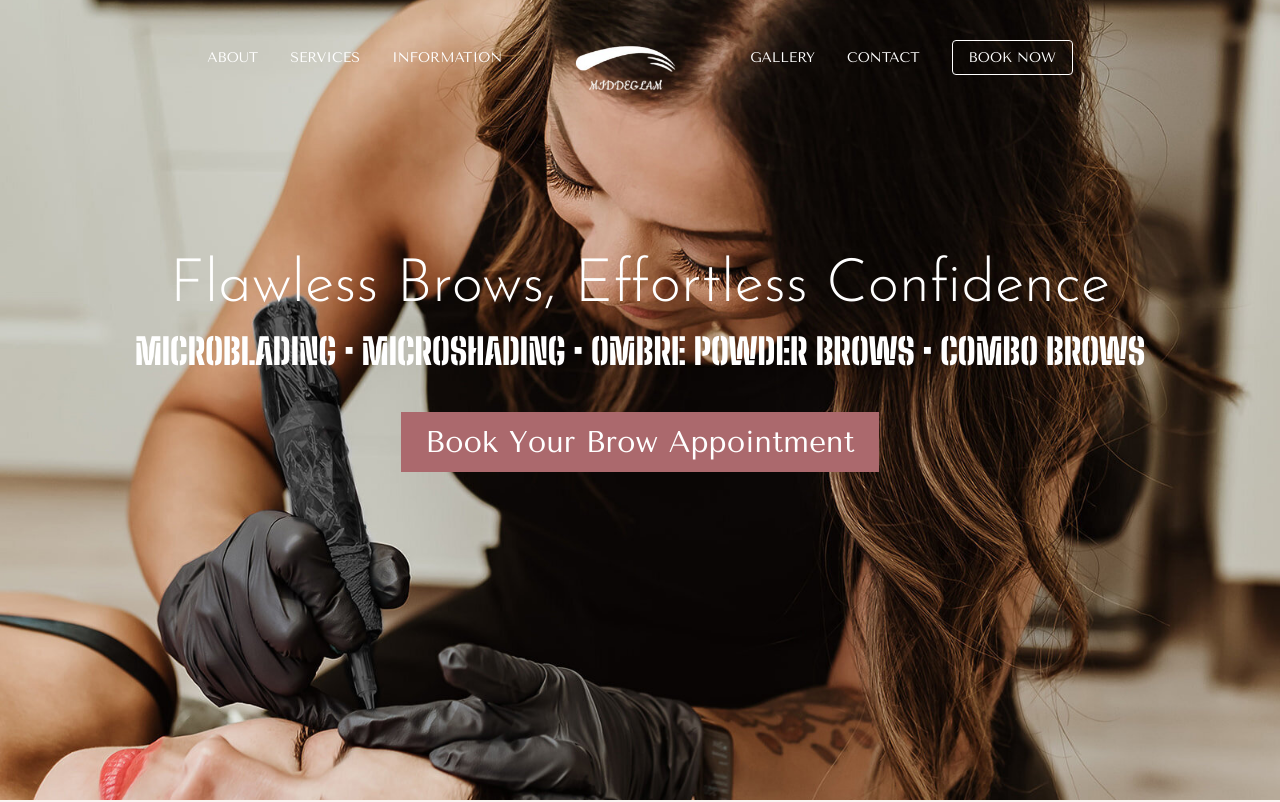
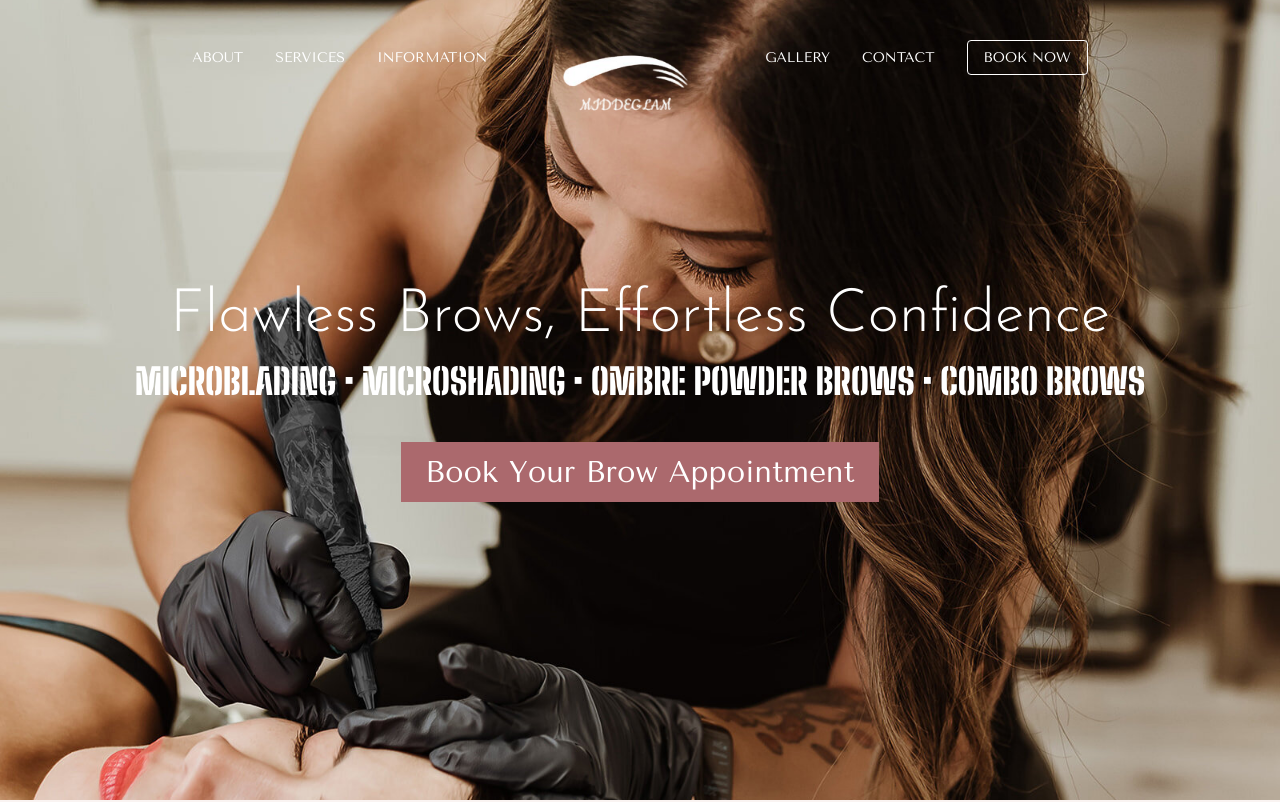
Before and after one commit to Timmotal/Middeglam, a Next.js app: page / in a window 1280 px wide. Shown: the top 802 px of the page. Built offline with nearby package versions, Linux system fonts and the light colour scheme; a web font is replaced by a local one.

Commit message:
adjust logo size

```diff
--- a/src/app/components/Nav.js
+++ b/src/app/components/Nav.js
@@ -29,7 +29,7 @@ export default function Nav() {
         <li><Link href="#">Information</Link></li>
 
         <div className='px-8 mt-[-40px]'>
-        <Image src="/middelglamlogo.png" alt="Middeglam Brows Logo" width={120} height={50} />
+        <Image src="/middelglamlogo.png" alt="Middeglam Brows Logo" width={150} height={50} />
         </div>
 
         <li><Link href="#">Gallery</Link></li>
```
